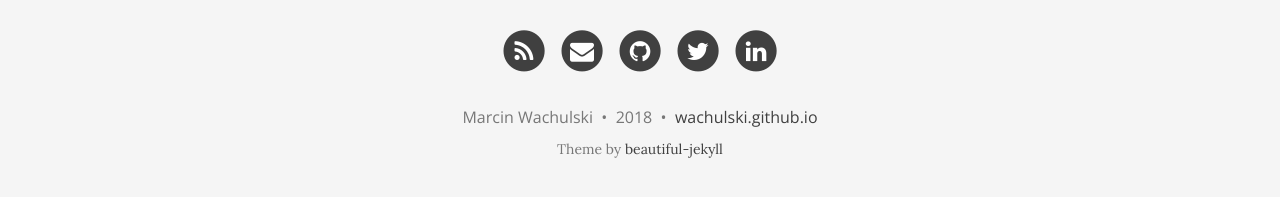
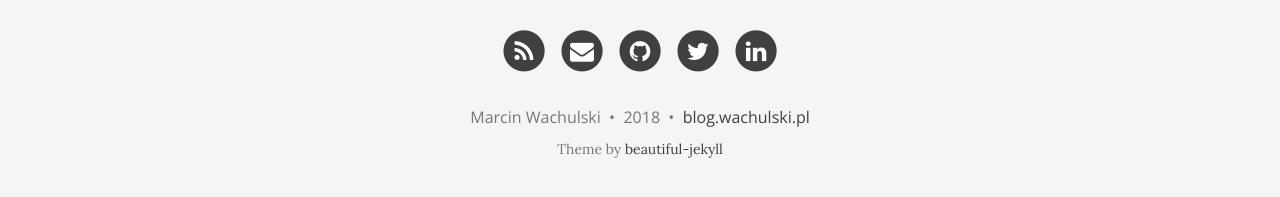
Before and after one commit to wachulski/wachulski.github.io, a Jekyll site: the page built from index.html, in a window 1280 px wide. Shown: the part 635-832 px from the top of the page. Built offline with Jekyll 4.4.1, drawn with Linux system fonts in a browser that asks for light colours; nearby versions of some CDN libraries; the list of posts is cut into pages by our own code.

Commit message:
Update links to blog.wachulski.pl

```diff
--- a/_config.yml
+++ b/_config.yml
@@ -2,7 +2,7 @@
 
 # url is the full website URL
 # baseurl is the website's URL without the hostname
-url: "https://wachulski.github.io"
+url: "https://blog.wachulski.pl"
 baseurl: ""
 
 title: Marcin Wachulski's blog
@@ -50,7 +50,7 @@ share-links-active:
   google: false
   linkedin: true
 
-url-pretty: "wachulski.github.io"
+url-pretty: "blog.wachulski.pl"
 
 gtag: "UA-20435699-4"
 disqus: "techblog-wachulski"
```
Also changed, not shown: README.md.
